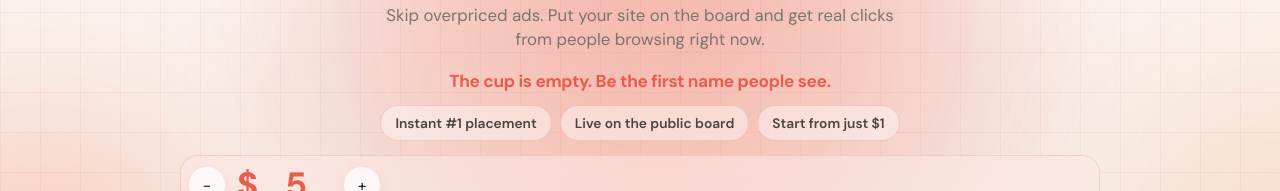
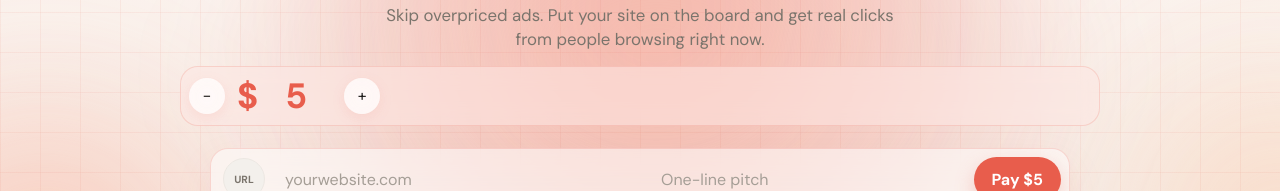
Before and after one commit to bcataa/Cupbid, a React (Vite) app: page / in a window 1280 px wide. Shown: the part 228-419 px from the top of the page. Built offline with nearby package versions, Linux system fonts and the light colour scheme; no server answers; the database is empty.

Commit message:
Remove hero nudge line and perk pills for a cleaner bid UI.
Co-authored-by: Cursor <cursoragent@cursor.com>

```diff
--- a/src/components/Hero.tsx
+++ b/src/components/Hero.tsx
@@ -75,37 +75,6 @@ export function Hero({
   const beatsTop = Boolean(
     top && amount >= minToLead && (!existing || existing.id !== top.id),
   )
-
-  const motivation = useMemo(() => {
-    if (isRaise && beatsTop) {
-      return {
-        nudge: 'One raise away from the top spot.',
-        perks: ['Only pay the difference', 'Jump to #1 instantly', 'Everyone sees you first'],
-      }
-    }
-    if (isRaise) {
-      return {
-        nudge: 'Climb the board — higher rank, more clicks.',
-        perks: ['Pay just the raise', 'Pitch stays locked', 'Beat the sites above you'],
-      }
-    }
-    if (!top) {
-      return {
-        nudge: 'The cup is empty. Be the first name people see.',
-        perks: ['Instant #1 placement', 'Live on the public board', 'Start from just $1'],
-      }
-    }
-    if (beatsTop) {
-      return {
-        nudge: `Take #1 for ${formatMoney(minToLead)} — own the spotlight.`,
-        perks: ['Top slot gets the most clicks', 'Stay until someone outbids', 'Cheaper than running ads'],
-      }
-    }
-    return {
-      nudge: `${displayHost(top.website)} holds #1 at ${formatMoney(top.amount)}. Outbid them.`,
-      perks: ['Real visitors browse this board', 'Your logo + pitch on display', 'Pay once, stay visible'],
-    }
-  }, [beatsTop, isRaise, minToLead, top])
 
   useEffect(() => {
     if (!prefillWebsite) return
@@ -213,15 +182,6 @@ export function Hero({
         people browsing right now.
       </p>
 
-      <div className="hero-motivation">
-        <p className="hero-nudge">{motivation.nudge}</p>
-        <ul className="hero-perks">
-          {motivation.perks.map((perk) => (
-            <li key={perk}>{perk}</li>
-          ))}
-        </ul>
-      </div>
-
       <div className="amount-stepper amount-editor" aria-label="Bid amount">
         <button
           type="button"
--- a/src/index.css
+++ b/src/index.css
@@ -348,39 +348,6 @@ a {
   color: var(--muted);
   font-size: 1.05rem;
   line-height: 1.45;
-}
-
-.hero-motivation {
-  margin: 18px auto 0;
-  max-width: 36rem;
-}
-
-.hero-nudge {
-  font-size: 1.08rem;
-  font-weight: 700;
-  letter-spacing: -0.02em;
-  color: var(--accent);
-  line-height: 1.35;
-}
-
-.hero-perks {
-  display: flex;
-  flex-wrap: wrap;
-  justify-content: center;
-  gap: 8px;
-  margin-top: 12px;
-  list-style: none;
-}
-
-.hero-perks li {
-  padding: 8px 14px;
-  border-radius: 999px;
-  border: 1px solid rgba(232, 93, 76, 0.22);
-  background: rgba(255, 255, 255, 0.42);
-  color: #4a4540;
-  font-size: 0.86rem;
-  font-weight: 600;
-  backdrop-filter: blur(10px);
 }
 
 .amount-stepper {
@@ -1133,10 +1100,6 @@ a {
     width: min(100% - 20px, 920px);
   }
 
-  .hero-perks li {
-    font-size: 0.78rem;
-  }
-
   .stats {
     grid-template-columns: 1fr;
   }
```
